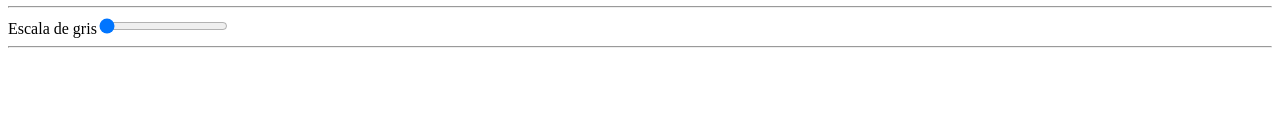
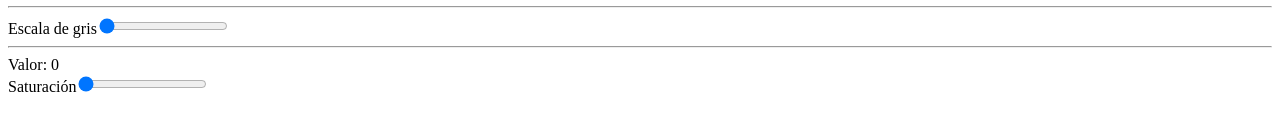
Before and after one commit to webreactiva-devs/workshop-vue-cool-filters, a Vue app: page / in a window 1280 px wide. Shown: the part 499-630 px from the top of the page. Built offline with nearby package versions, Linux system fonts and the light colour scheme.

Commit message:
step-11 Add staturate component

```diff
--- a/src/App.vue
+++ b/src/App.vue
@@ -7,10 +7,12 @@
   <label for="grayscaleFilter">Escala de gris</label>
   <input type="range" v-model="state.grayscaleFilter" min="0" max="100" step="1" />
   <hr />
+  <SaturateInputFilter min="0" max="100" step="1" label="Saturación"></SaturateInputFilter>
 </template>
 
 <script setup>
 import { ref, computed, reactive } from "vue";
+import SaturateInputFilter from "./components/SaturateInputFilter.vue"
 
 const state = reactive({
     borderColor: "#FF0000",
--- /dev/null
+++ b/src/components/SaturateInputFilter.vue
@@ -0,0 +1,30 @@
+<template>
+  <div>Valor: {{saturateInputValue}}</div>
+  <label for="saturateInputValue">{{label}}</label>
+  <input type="range" :min="min" :max="max" :step="step" v-model="saturateInputValue" />
+</template>
+
+<script setup>
+import { ref } from "vue";
+
+const props = defineProps({
+  label: {
+    type: String,
+    default: ''
+  },
+  min: {
+    type: Number,
+    default: 0
+  },
+  max: {
+    type: Number,
+    default: 100,
+  },
+  step: {
+    type: Number,
+    default: 1
+  }
+})
+
+const saturateInputValue = ref(0);
+</script>
```
Also changed, not shown: src/components/MiPrimerComponente.vue (added, +9 -0 lines).
